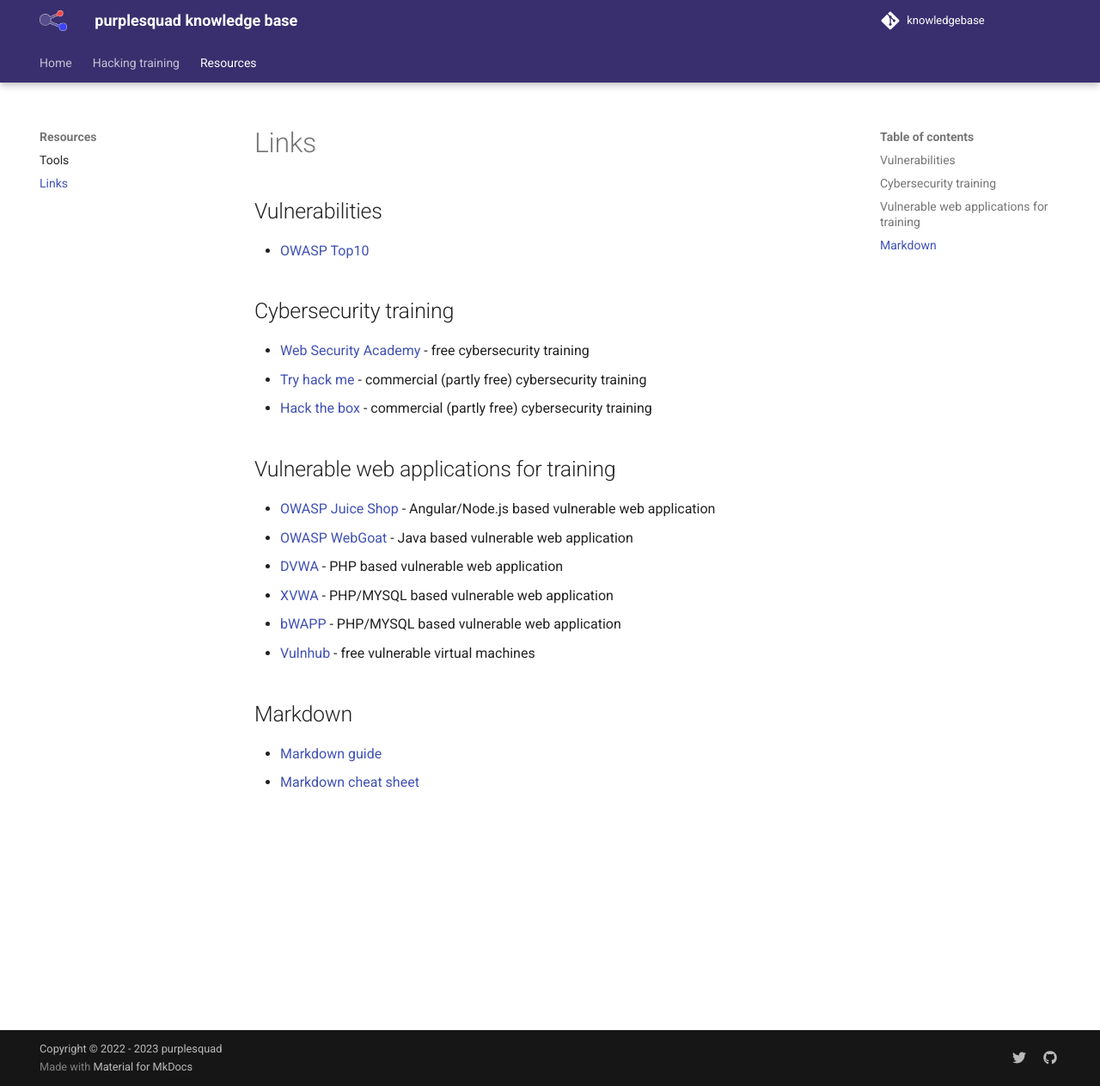
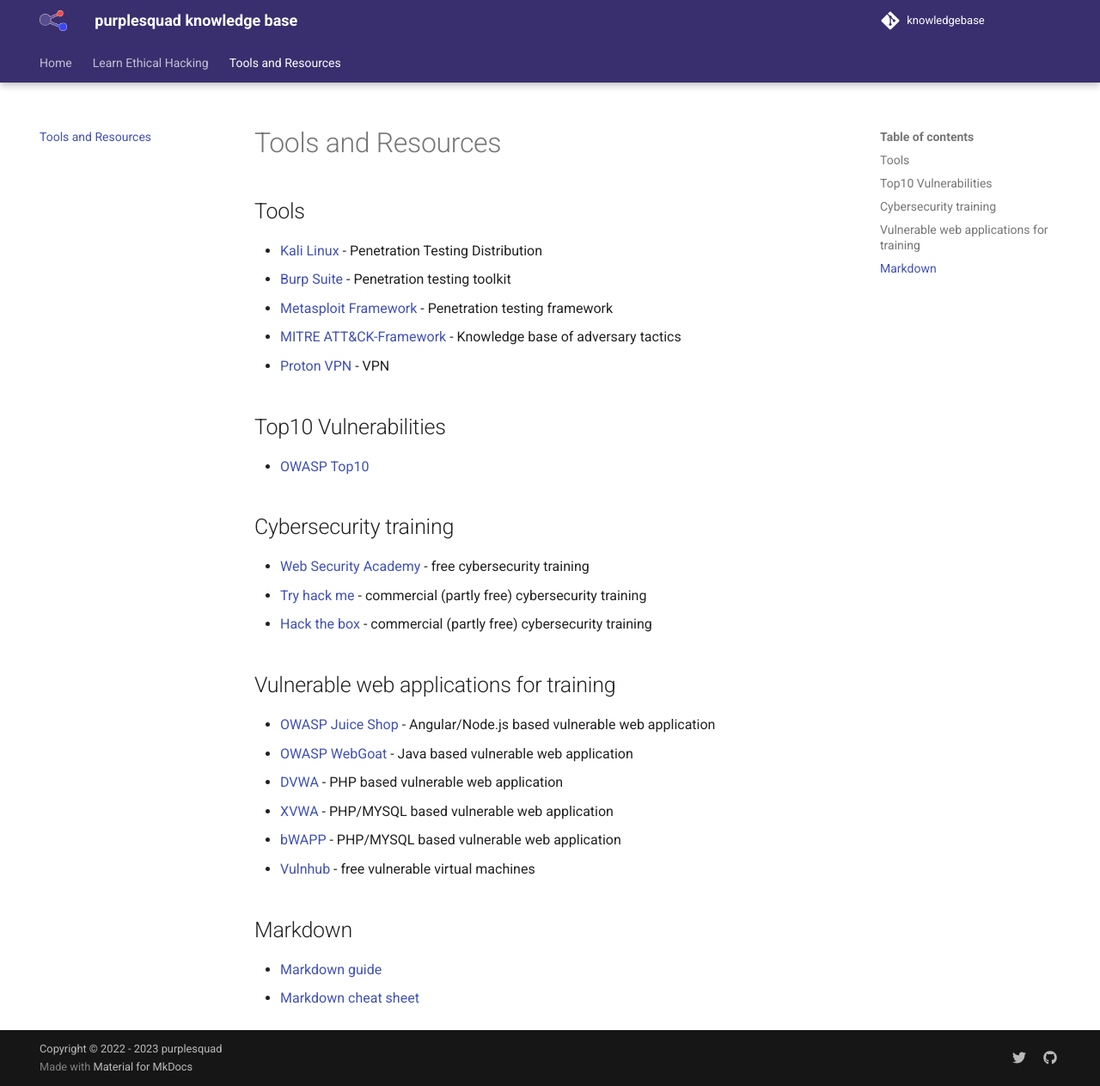
Before and after one commit to purplesquad-io/knowledgebase, an MkDocs documentation site: the page built from docs/resources/tools-and-resources.md, in a window 1280 px wide and 1263 px high. Shown: the whole window at 86% size. Built offline with MkDocs 1.6.1 and Material for MkDocs 9.7.7, drawn with Linux system fonts in a browser that asks for light colours; comment, search, counter and statistics services are not loaded.

```diff
--- a/docs/resources/links.md
+++ b/docs/resources/tools-and-resources.md
@@ -1,4 +1,11 @@
-## Vulnerabilities
+## Tools
+* [Kali Linux](https://www.kali.org/) - Penetration Testing Distribution
+* [Burp Suite](https://portswigger.net/burp) - Penetration testing toolkit
+* [Metasploit Framework](https://www.metasploit.com/) - Penetration testing framework
+* [MITRE ATT&CK-Framework](https://attack.mitre.org/) - Knowledge base of adversary tactics
+* [Proton VPN](https://protonvpn.com/) - VPN
+
+## Top10 Vulnerabilities
 * [OWASP Top10](https://owasp.org/Top10/)
 
 ## Cybersecurity training
--- a/mkdocs.yml
+++ b/mkdocs.yml
@@ -8,10 +8,15 @@ site_description: >-
 
 nav:
   - Home: index.md
-  - Hacking training:
-      - OWASP Juice Shop: hacking-training/owasp-juice-shop.md
-      - OWASP WebGoat: hacking-training/owasp-webgoat.md
-      - Web Security Academy: hacking-training/web-security-academy.md
+  - Learn Ethical Hacking:
+      - Fundamentals: learn/ethical-hacking-fundamentals.md
+      - Concepts and Principles: learn/hacking-concepts-and-principles.md
+      - Techniques and Tools: learn/hacking-techniques-and-tools.md
+      - Types of Attacks: learn/hacking-types-of-attacks.md
+      - Practical Training:
+        - OWASP Juice Shop: learn/owasp-juice-shop.md
+        - OWASP WebGoat: learn/owasp-webgoat.md
+        - Web Security Academy: learn/web-security-academy.md
 
 #  - Web Application attacks:
 #    - web-application-attacks/index.md
@@ -36,11 +41,11 @@ nav:
 #    - DNS spoofing: "network-attacks/index.md"
 #    - Wireless attacks: "network-attacks/index.md"
 #  - Blog: "blog.md"
-  - Resources:
+  - Tools and Resources: resources/tools-and-resources.md
 #    - Resources: "resources/resources.md"
 #    - Certification: "resources/certification.md"
-    - Tools: "resources/tools.md"
-    - Links: "resources/links.md"
+#    - Tools: "
+#    - Links: "resources/links.md"
 
 
 theme:
```
Also changed, not shown: docs/hacking-training/owasp-juice-shop.md (deleted, +0 -53 lines), docs/hacking-training/owasp-webgoat.md (deleted, +0 -1 lines), docs/hacking-training/web-security-academy.md (deleted, +0 -1 lines), docs/learn/ethical-hacking-fundamentals.md (added, +7 -0 lines), docs/learn/hacking-concepts-and-principles.md (added, +3 -0 lines), docs/learn/hacking-techniques-and-tools.md (added, +3 -0 lines), docs/learn/hacking-types-of-attacks.md (added, +10 -0 lines), docs/learn/owasp-juice-shop.md (added, +57 -0 lines), docs/learn/owasp-webgoat.md (added, +3 -0 lines), docs/learn/web-security-academy.md (added, +3 -0 lines), docs/resources/tools.md (deleted, +0 -6 lines).
